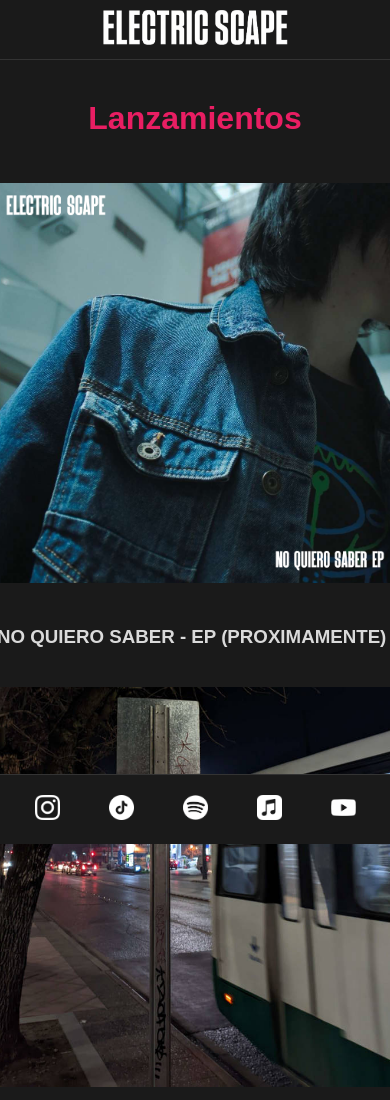
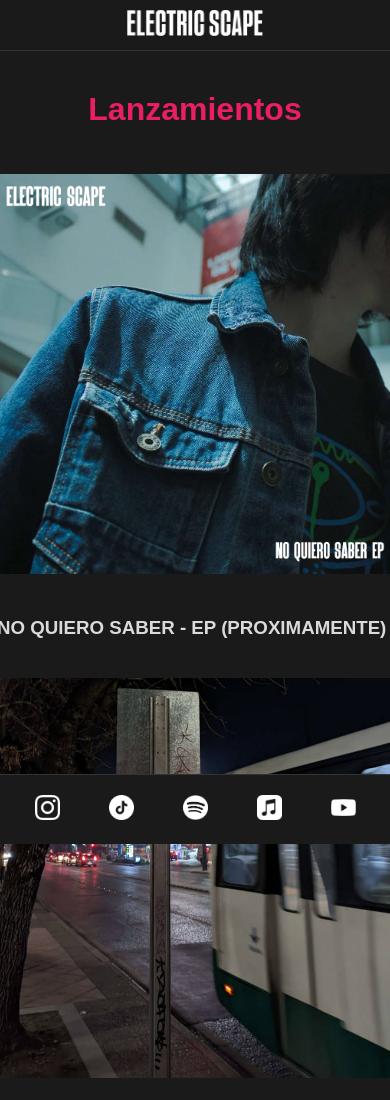
Before and after one commit to baspinozag/electricscape, a plain HTML site: page index.html in a window 390 px wide. Shown: the top 1100 px of the page. Drawn offline with Linux system fonts and the light colour scheme.

Commit message:
Actualización aplicando responsive a las portadas
En escritorio se ven los lanzamientos hacia el lado y en celular se ven hacia abajo con flex

```diff
--- a/css/style.css
+++ b/css/style.css
@@ -22,21 +22,27 @@ h2 {
 
 header img {
     width: 50%;
-    max-width: 1000px;
+    max-width: 35vw;
     margin: 0 auto;
 }
 
 .lanzamientos {
     display: flex;
-    flex-wrap: wrap;
+    flex-wrap: nowrap;
     justify-content: center;
+}
+
+@media (max-width: 2050px) {
+    .lanzamientos {
+        flex-wrap: wrap;
+    }
 }
 
 .lanzamientos .portada {
     margin: 10px;
     padding: 10px;
     background-color: #1a1a1a;
-    border-radius: 5px;
+    border-radius: 15px;
     text-align: center;
 }
 
```
